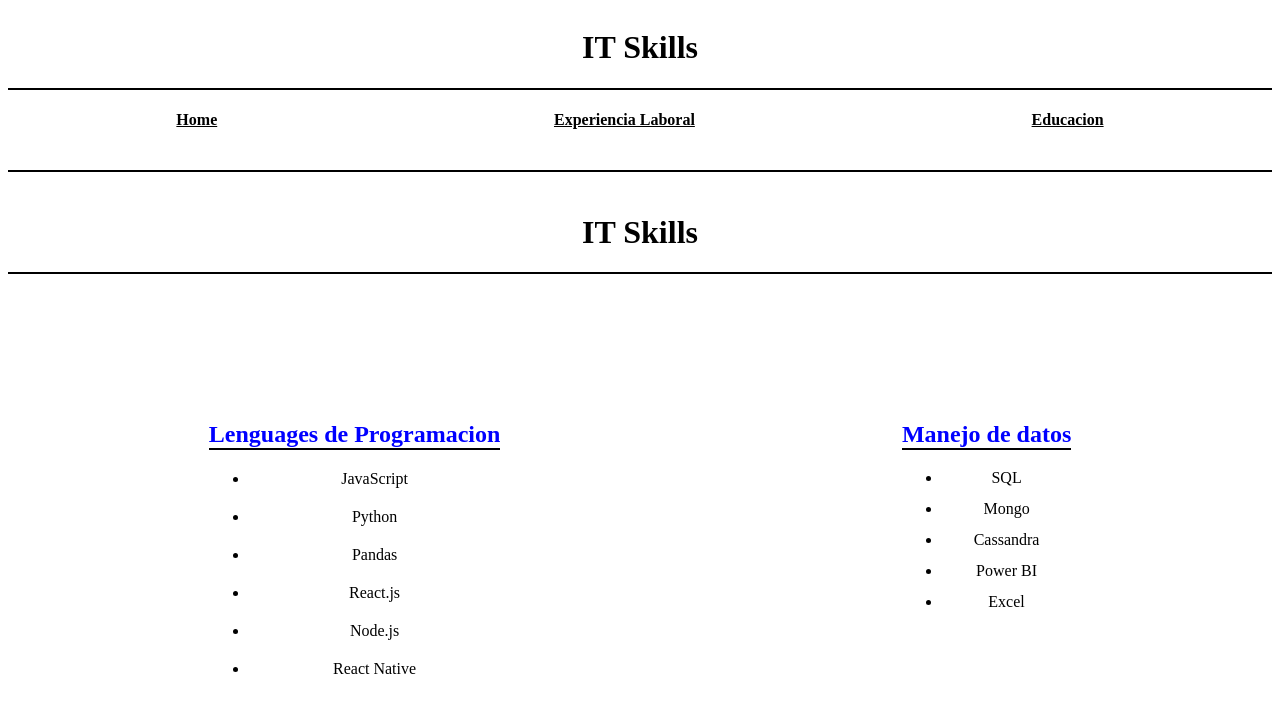
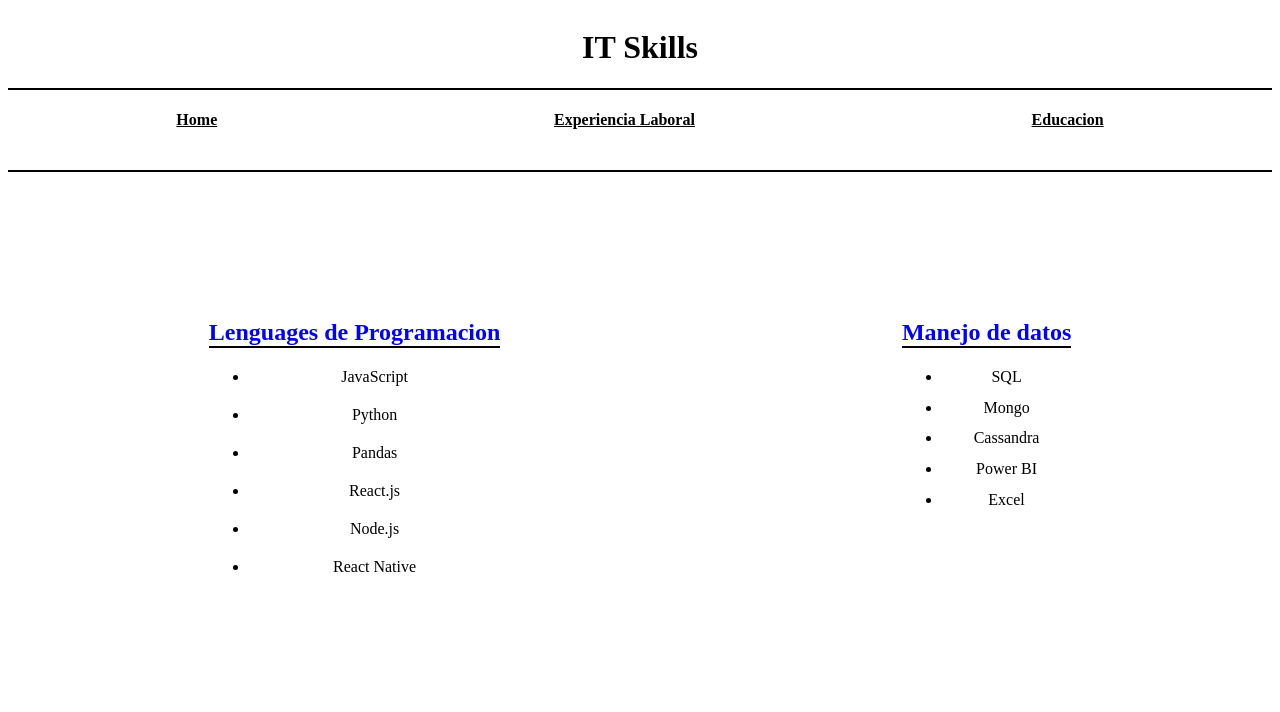
Before and after one commit to facumilher/CVFacundo-Milher, a plain HTML site: page itSkills.html in a window 1280 px wide. Drawn offline with Linux system fonts and the light colour scheme.

Commit message:
agrego cambios

```diff
--- a/itSkills.html
+++ b/itSkills.html
@@ -19,9 +19,6 @@
         </div>
         <hr class="linea-recta">
     </header>
-    <div style="display: flex; align-items: center; justify-content: center; border-bottom: 2px solid black;">
-        <h1 >IT Skills</h1>
-    </div>
     <div style="margin-top: 10%;text-align: center; display: flex; justify-content: space-around;">
         <div>
             <h2 style="border-bottom: 2px solid black;">Lenguages de Programacion</h2>
```
